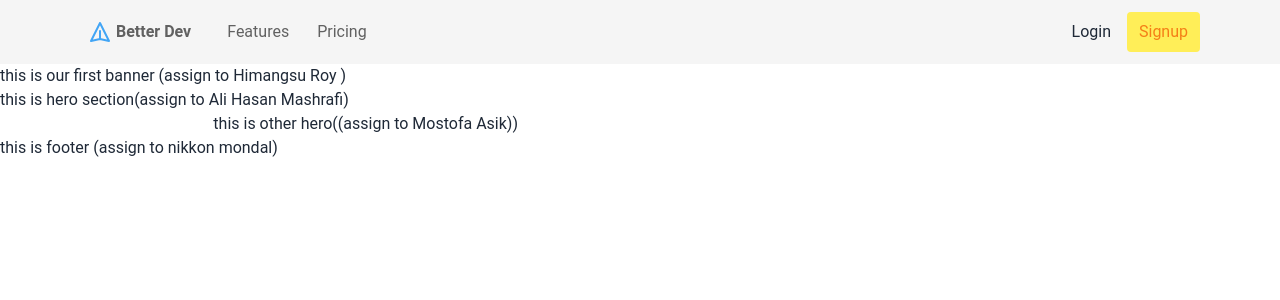
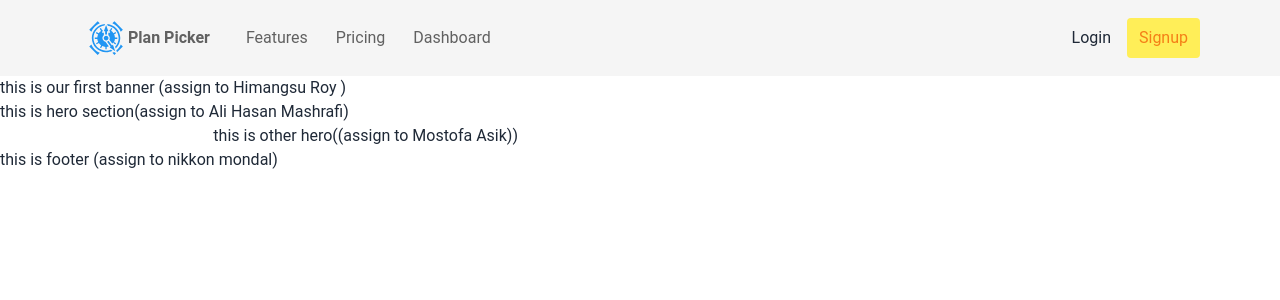
Before and after one commit to nrb04/plan_picker, a React (Vite) app: page / in a window 1280 px wide. Shown: the top 300 px of the page. Built offline with nearby package versions, Linux system fonts and the light colour scheme.

Commit message:
add react icon

```diff
--- a/package.json
+++ b/package.json
@@ -15,6 +15,7 @@
     "match-sorter": "^6.3.1",
     "react": "^18.2.0",
     "react-dom": "^18.2.0",
+    "react-icons": "^4.10.1",
     "react-router-dom": "^6.14.2",
     "sort-by": "^1.2.0"
   },
--- a/src/LandingPage/commonData/Navber.jsx
+++ b/src/LandingPage/commonData/Navber.jsx
@@ -1,12 +1,13 @@
 import { useState } from "react";
+import {GiClockwork} from 'react-icons/gi'
 
 const Navber = () => {
   const [isMenuHidden, setMenuHidden] = useState(true);
 
-
   const toggleMenu = () => {
     setMenuHidden(prevState => !prevState);
   };
+
 
 
   return (
@@ -20,18 +21,18 @@ const Navber = () => {
               {/* logo */}
               <div>
                 <a href="#" className="flex items-center py-5 px-2 text-gray-700 hover:text-gray-900">
-                  <svg className="h-6 w-6 mr-1 text-blue-400" xmlns="http://www.w3.org/2000/svg" fill="none" viewBox="0 0 24 24" stroke="currentColor">
-                    <path strokeLinecap="round" strokeLinejoin="round" strokeWidth="2" d="M12 19l9 2-9-18-9 18 9-2zm0 0v-8" />
-                  </svg>
-                  <span className="font-bold">Better Dev</span>
+                <GiClockwork className="text-4xl text-blue-500"></GiClockwork>
+                  <span className="font-bold pl-1"> Plan Picker</span>
                 </a>
               </div>
 
               {/* primary nav */}
-              <div className="hidden md:flex items-center space-x-1">
-                <a href="#" className="py-5 px-3 text-gray-700 hover:text-gray-900">Features</a>
-                <a href="#" className="py-5 px-3 text-gray-700 hover:text-gray-900">Pricing</a>
-              </div>
+              <ul className="hidden md:flex items-center space-x-1">
+                <li className="py-5 px-3 text-gray-700 hover:text-gray-900"><a href="#">Features</a></li>
+                <li className="py-5 px-3 text-gray-700 hover:text-gray-900"><a href="#">Pricing</a></li>
+                <li className="py-5 px-3 text-gray-700 hover:text-gray-900"><a href="#">Dashboard</a></li>
+
+              </ul>
             </div>
 
             {/* secondary nav */}
```
Also changed, not shown: 2 other files (tests, documents, lock files or other folders).
